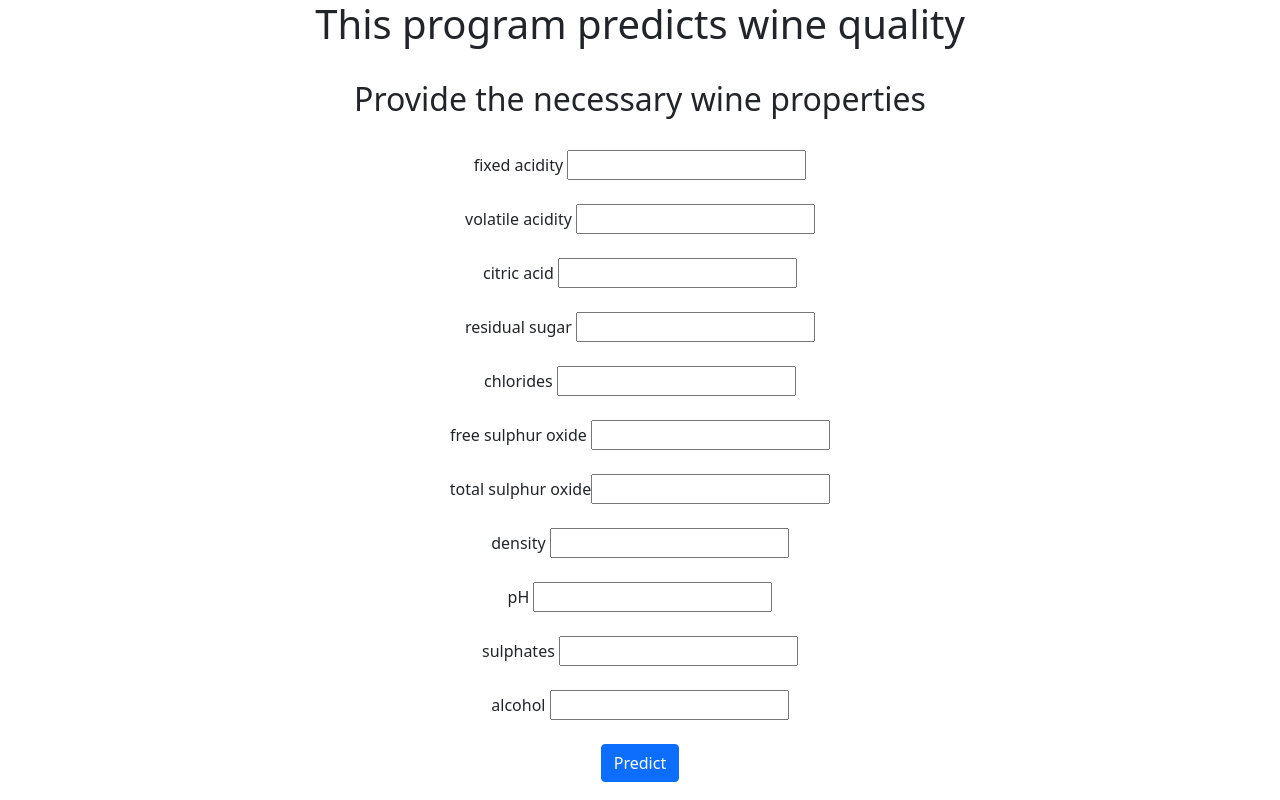
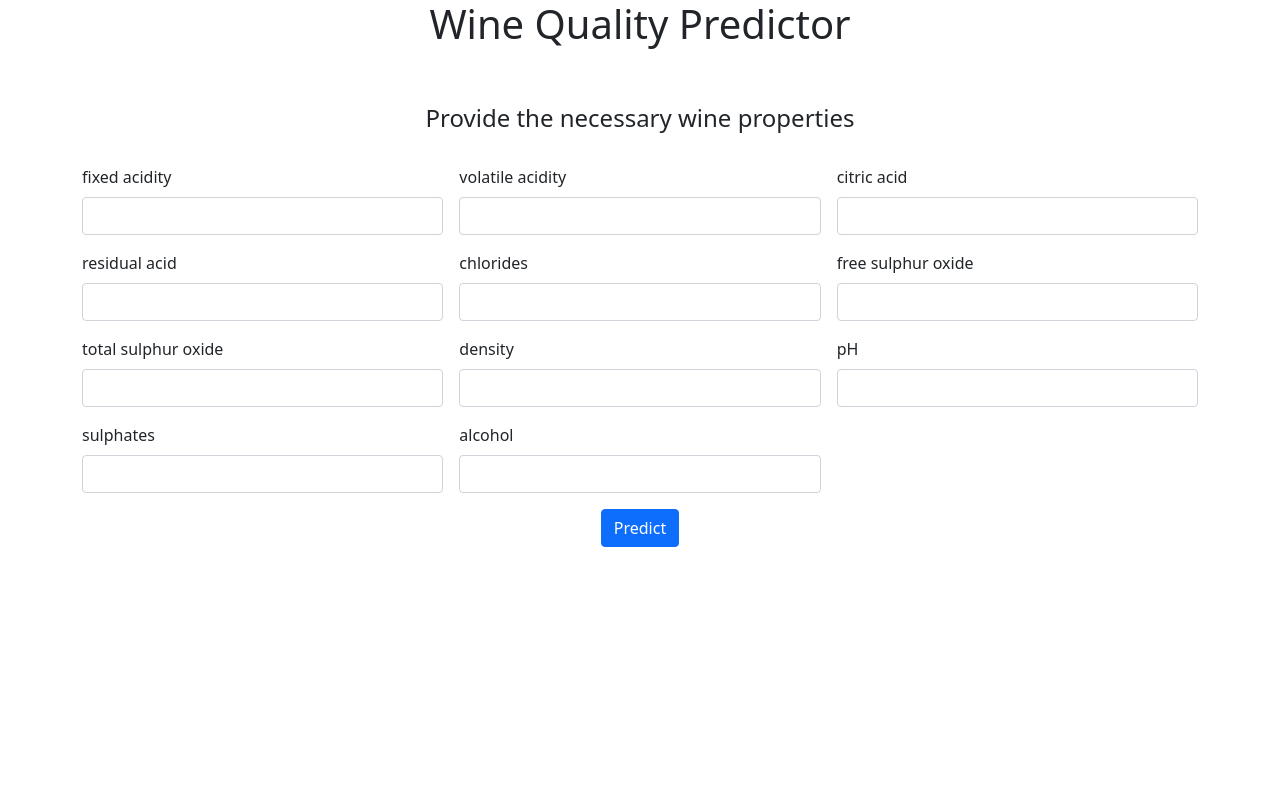
Before and after one commit to RemyAde/wine-predictor-app, a Django app: page / in a window 1280 px wide. Run offline with Django 3.2, Linux system fonts and the light colour scheme.

Commit message:
updated homepage to have a nicer look and implement most basic security measure, POST in views

```diff
--- a/predictor/templates/predictor/home.html
+++ b/predictor/templates/predictor/home.html
@@ -2,45 +2,68 @@
 
 <div class="container text-center">
 
-<h1>This program predicts wine quality</h1>
-<br>
-<h2>Provide the necessary wine properties</h2>
-<br>
-<form action="{% url 'results' %}">
-    fixed acidity <input type="text" name="FA">
+    <h1>Wine Quality Predictor</h1>
     <br>
     <br>
-    volatile acidity <input type="text" name="VA">
+    <h4>Provide the necessary wine properties</h4>
     <br>
+</div>
+
+<div class="container">
+<form class="row g-3" action="{% url 'results' %}" method="post">
+    {% csrf_token %}
+
+        <div class="col-md-4 mb-0">
+            <label for="FA" class="form-label">fixed acidity</label>
+            <input type="number" step="any" name="FA" class="form-control" id="FA" required>
+        </div>
+        <div class="col-md-4 mb-0">
+            <label for="VA" class="form-label">volatile acidity</label>
+            <input type="number" step="any" name="VA" class="form-control" id="VA" required>
+        </div>
+        <div class="col-md-4 mb-0">
+            <label for="CA" class="form-label">citric acid</label>
+            <input type="number" step="any" name="CA" class="form-control" id="CA" required>
+        </div>
+
+        <div class="col-md-4 mb-0">
+            <label for="RS" class="form-label">residual acid</label>
+            <input type="number" step="any" name="RS" class="form-control" id="RS" required>
+        </div>
+        <div class="col-md-4 mb-0">
+            <label for="Ch" class="form-label">chlorides</label>
+            <input type="number" step="any" name="Ch" class="form-control" id="Ch" required>
+        </div>
+        <div class="col-md-4 mb-0">
+            <label for="FSO" class="form-label">free sulphur oxide</label>
+            <input type="number" step="any" name="FSO" class="form-control" id="FSO" required>
+        </div>
+
+        <div class="col-md-4 mb-0">
+            <label for="TSO" class="form-label">total sulphur oxide</label>
+            <input type="number" step="any" name="TSO" class="form-control" id="TSO" required>
+        </div>
+        <div class="col-md-4 mb-0">
+            <label for="density" class="form-label">density</label>
+            <input type="number" step="any" name="density" class="form-control" id="density" required>
+        </div>
+        <div class="col-md-4 mb-0">
+            <label for="pH" class="form-label">pH</label>
+            <input type="number" step="any" name="pH" class="form-control" id="pH" required>
+        </div>
+
+        <div class="col-md-4 mb-0">
+            <label for="Su" class="form-label">sulphates</label>
+            <input type="number" step="any" name="Su" class="form-control" id="Su" required>
+        </div>
+        <div class="col-md-4 mb-0">
+            <label for="Al" class="form-label">alcohol</label>
+            <input type="number" step="any" name="Al" class="form-control" id="Al" required>
+        </div>
     <br>
-    citric acid <input type="text" name="CA">
-    <br>
-    <br>
-    residual sugar <input type="text" name="RS">
-    <br>
-    <br>
-    chlorides <input type="text" name="Ch">
-    <br>
-    <br>
-    free sulphur oxide <input type="text" name="FSO">
-    <br>
-    <br>
-    total sulphur oxide<input type="text" name="TSO">
-    <br>
-    <br>
-    density <input type="text" name="density">
-    <br>
-    <br>
-    pH <input type="text" name="pH">
-    <br>
-    <br>
-    sulphates <input type="text" name="Su">
-    <br>
-    <br>
-    alcohol <input type="text" name="Al">
-    <br>
-    <br>
+    <div class="col-12 text-center">
+        <button class="btn btn-primary" type="submit">Predict</button>
+    </div>
 
-    <input type="submit" value="Predict" class="btn btn-primary">
 </form>
 </div>
--- a/predictor/views.py
+++ b/predictor/views.py
@@ -7,21 +7,21 @@ def home(request):
 
 def results(request):
 
-    FA = float(request.GET.get("FA"))
-    VA = float(request.GET.get("VA"))
-    CA = float(request.GET.get("CA"))
-    RS = float(request.GET.get("RS"))
-    CHO = float(request.GET.get("Ch"))
-    FSO = float(request.GET.get("FSO"))
-    TSO = float(request.GET.get("TSO"))
-    DSO = float(request.GET.get("density"))
-    PH = float(request.GET.get("pH"))
-    SOO = float(request.GET.get("Su"))
-    ALO = float(request.GET.get("Al"))
+    FA = float(request.POST.get("FA"))
+    VA = float(request.POST.get("VA"))
+    CA = float(request.POST.get("CA"))
+    RS = float(request.POST.get("RS"))
+    CHO = float(request.POST.get("Ch"))
+    FSO = float(request.POST.get("FSO"))
+    TSO = float(request.POST.get("TSO"))
+    DSO = float(request.POST.get("density"))
+    PH = float(request.POST.get("pH"))
+    SOO = float(request.POST.get("Su"))
+    ALO = float(request.POST.get("Al"))
 
 
     test_pred_vals = np.array([FA,VA,CA,RS,CHO,FSO,TSO,DSO,PH,SOO,ALO]).reshape(1,-1)
-    model = pd.read_pickle(r'c:\Users\USER\Desktop\Work\djangoStuffs\ml_django\ml\new.pickle')
+    model = pd.read_pickle(r"C:\Users\USER\Desktop\Work\djangoStuffs\ml_django\ml\new.pickle")
     pred_results = model.predict(test_pred_vals)
     pred_results = pred_results[0]
 
```
Also changed, not shown: 1 other file.
